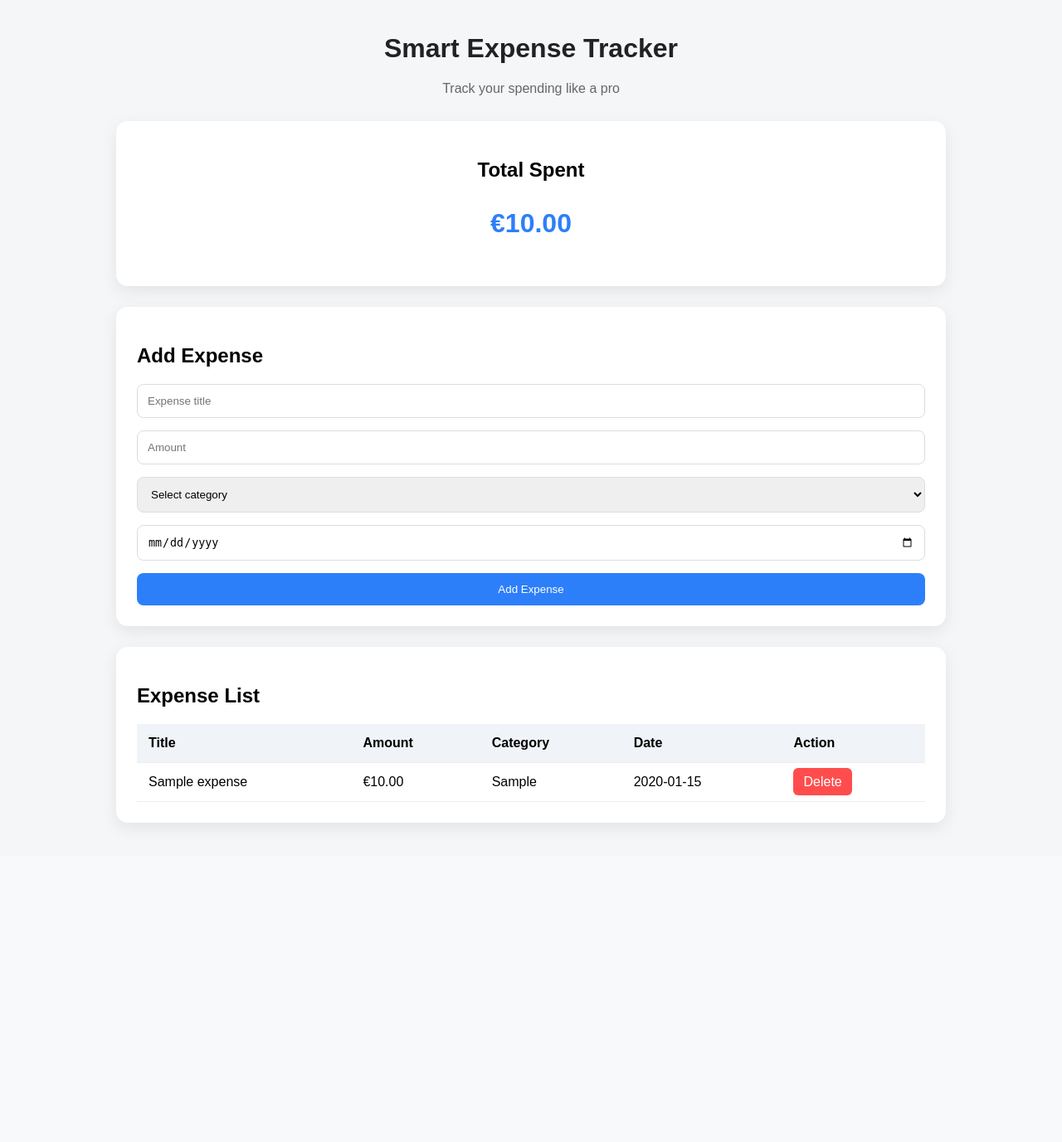
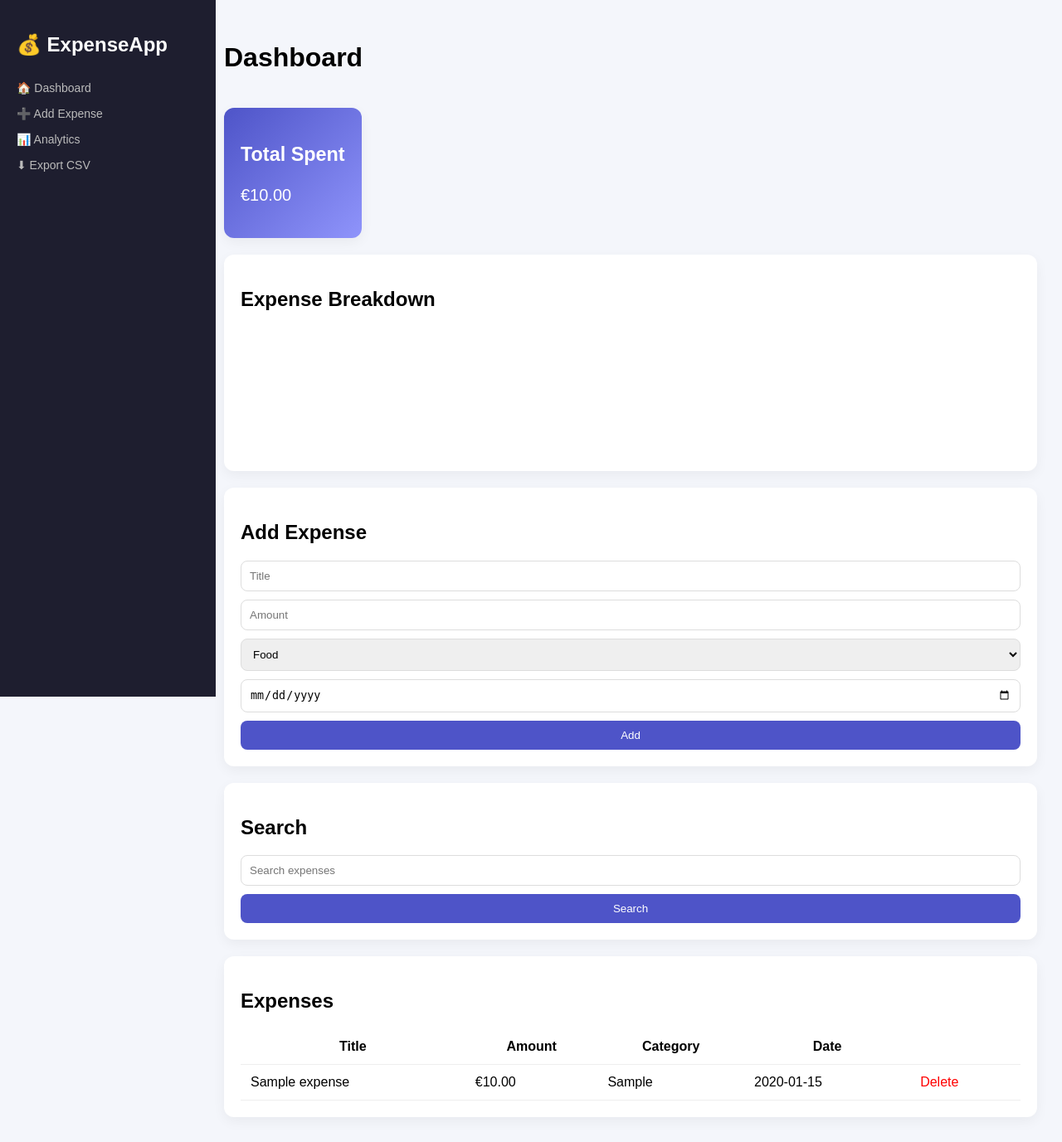
Before and after one commit to abhipshabhatta/smart-expense-tracker, a Flask app: page / in a window 1280 px wide. Shown: the whole page at 83% size. Before the commit the page ends 999 px from the top, so only its background shows below. Run offline with Flask 3, Linux system fonts and the light colour scheme; tables that the repository leaves empty hold one stand-in row (values such as "Sample post"); a map, chart or similar area stays blank.

Commit message:
Redesign UI with dashboard layout and sidebar navigation

```diff
--- a/static/script.js
+++ b/static/script.js
@@ -0,0 +1,29 @@
+const labels = categoryData.map(item => item[0]);
+const values = categoryData.map(item => item[1]);
+
+const ctx = document.getElementById("expenseChart");
+
+new Chart(ctx, {
+    type: "doughnut",
+    data: {
+        labels: labels,
+        datasets: [{
+            data: values,
+            backgroundColor: [
+                "#4e54c8",
+                "#8f94fb",
+                "#ff6b6b",
+                "#feca57",
+                "#1dd1a1"
+            ]
+        }]
+    },
+    options: {
+        responsive: true,
+        plugins: {
+            legend: {
+                position: "bottom"
+            }
+        }
+    }
+});
--- a/static/style.css
+++ b/static/style.css
@@ -1,88 +1,105 @@
 body {
+    margin: 0;
     font-family: Arial, sans-serif;
-    background: #f4f6f8;
-    margin: 0;
-    padding: 0;
+    background: #f4f6fb;
 }
 
-.container {
-    width: 85%;
-    max-width: 1000px;
-    margin: 40px auto;
+/* LAYOUT */
+.layout {
+    display: flex;
 }
 
-h1 {
-    text-align: center;
-    color: #222;
+/* SIDEBAR */
+.sidebar {
+    width: 220px;
+    height: 100vh;
+    background: #1e1e2f;
+    color: white;
+    padding: 20px;
+    position: fixed;
 }
 
-.subtitle {
-    text-align: center;
-    color: #666;
+.sidebar h2 {
     margin-bottom: 30px;
+}
+
+.sidebar a {
+    display: block;
+    color: #bbb;
+    text-decoration: none;
+    margin: 15px 0;
+    font-size: 14px;
+}
+
+.sidebar a:hover {
+    color: white;
+}
+
+/* MAIN */
+.main {
+    margin-left: 240px;
+    padding: 30px;
+    width: 100%;
+}
+
+/* CARDS */
+.cards {
+    display: flex;
+    gap: 20px;
 }
 
 .card {
     background: white;
-    padding: 25px;
-    margin-bottom: 25px;
-    border-radius: 14px;
-    box-shadow: 0 6px 20px rgba(0,0,0,0.08);
+    padding: 20px;
+    border-radius: 12px;
+    margin-top: 20px;
+    box-shadow: 0 5px 15px rgba(0,0,0,0.05);
 }
 
-.total-card {
-    text-align: center;
+.highlight {
+    background: linear-gradient(135deg, #4e54c8, #8f94fb);
+    color: white;
+    font-size: 20px;
 }
 
-.total-card p {
-    font-size: 32px;
-    font-weight: bold;
-    color: #2d7ff9;
-}
-
+/* FORM */
 form {
-    display: grid;
-    gap: 15px;
+    display: flex;
+    flex-direction: column;
+    gap: 10px;
 }
 
 input, select {
-    padding: 12px;
+    padding: 10px;
     border: 1px solid #ddd;
     border-radius: 8px;
 }
 
 button {
-    padding: 12px;
-    background: #2d7ff9;
+    background: #4e54c8;
     color: white;
     border: none;
+    padding: 10px;
     border-radius: 8px;
     cursor: pointer;
 }
 
 button:hover {
-    background: #1b5fc9;
+    background: #3b40a4;
 }
 
+/* TABLE */
 table {
     width: 100%;
     border-collapse: collapse;
 }
 
 th, td {
-    padding: 14px;
+    padding: 12px;
     border-bottom: 1px solid #eee;
-    text-align: left;
 }
 
-th {
-    background: #f0f3f7;
-}
-
-.delete-btn {
-    color: white;
-    background: #ff4d4d;
-    padding: 8px 12px;
-    border-radius: 6px;
+.delete {
+    color: red;
     text-decoration: none;
 }
--- a/templates/index.html
+++ b/templates/index.html
@@ -1,68 +1,128 @@
 <!DOCTYPE html>
-<html>
+<html lang="en">
 <head>
-    <title>Smart Expense Tracker</title>
+    <meta charset="UTF-8">
+    <meta name="viewport" content="width=device-width, initial-scale=1.0">
+    <title>Expense Dashboard</title>
+
     <link rel="stylesheet" href="/static/style.css">
 </head>
+
 <body>
 
-    <div class="container">
-        <h1>Smart Expense Tracker</h1>
-        <p class="subtitle">Track your spending like a pro</p>
+<div class="layout">
 
-        <div class="card total-card">
-            <h2>Total Spent</h2>
-            <p>€{{ "%.2f"|format(total) }}</p>
+    <!-- SIDEBAR -->
+    <div class="sidebar">
+
+        <h2>💰 ExpenseApp</h2>
+
+        <a href="#">🏠 Dashboard</a>
+        <a href="#add">➕ Add Expense</a>
+        <a href="#analytics">📊 Analytics</a>
+        <a href="/export">⬇ Export CSV</a>
+
+    </div>
+
+    <!-- MAIN -->
+    <div class="main">
+
+        <h1>Dashboard</h1>
+
+        <!-- TOP CARDS -->
+        <div class="cards">
+
+            <div class="card highlight">
+                <h3>Total Spent</h3>
+                <p>€{{ "%.2f"|format(total) }}</p>
+            </div>
+
         </div>
 
-        <div class="card">
+        <!-- CHART -->
+        <div class="card" id="analytics">
+            <h2>Expense Breakdown</h2>
+            <canvas id="expenseChart"></canvas>
+        </div>
+
+        <!-- ADD EXPENSE -->
+        <div class="card" id="add">
             <h2>Add Expense</h2>
 
             <form action="/add" method="POST">
-                <input type="text" name="title" placeholder="Expense title" required>
+
+                <input type="text" name="title" placeholder="Title" required>
                 <input type="number" step="0.01" name="amount" placeholder="Amount" required>
 
-                <select name="category" required>
-                    <option value="">Select category</option>
-                    <option value="Food">Food</option>
-                    <option value="Transport">Transport</option>
-                    <option value="Shopping">Shopping</option>
-                    <option value="Bills">Bills</option>
-                    <option value="Other">Other</option>
+                <select name="category">
+                    <option>Food</option>
+                    <option>Transport</option>
+                    <option>Shopping</option>
+                    <option>Bills</option>
+                    <option>Other</option>
                 </select>
 
                 <input type="date" name="date" required>
 
-                <button type="submit">Add Expense</button>
+                <button type="submit">Add</button>
             </form>
         </div>
 
+        <!-- SEARCH -->
         <div class="card">
-            <h2>Expense List</h2>
+
+            <h2>Search</h2>
+
+            <form method="GET" action="/">
+                <input type="text" name="search" placeholder="Search expenses">
+                <button type="submit">Search</button>
+            </form>
+
+        </div>
+
+        <!-- TABLE -->
+        <div class="card">
+
+            <h2>Expenses</h2>
 
             <table>
+
                 <tr>
                     <th>Title</th>
                     <th>Amount</th>
                     <th>Category</th>
                     <th>Date</th>
-                    <th>Action</th>
+                    <th></th>
                 </tr>
 
                 {% for expense in expenses %}
+
                 <tr>
                     <td>{{ expense[1] }}</td>
                     <td>€{{ "%.2f"|format(expense[2]) }}</td>
                     <td>{{ expense[3] }}</td>
                     <td>{{ expense[4] }}</td>
                     <td>
-                        <a class="delete-btn" href="/delete/{{ expense[0] }}">Delete</a>
+                        <a class="delete" href="/delete/{{ expense[0] }}">Delete</a>
                     </td>
                 </tr>
+
                 {% endfor %}
+
             </table>
+
         </div>
+
     </div>
+
+</div>
+
+<script>
+    const categoryData = { category_data , tojson };
+</script>
+
+<script src="https://cdn.jsdelivr.net/npm/chart.js"></script>
+<script src="/static/script.js"></script>
 
 </body>
 </html>
```
